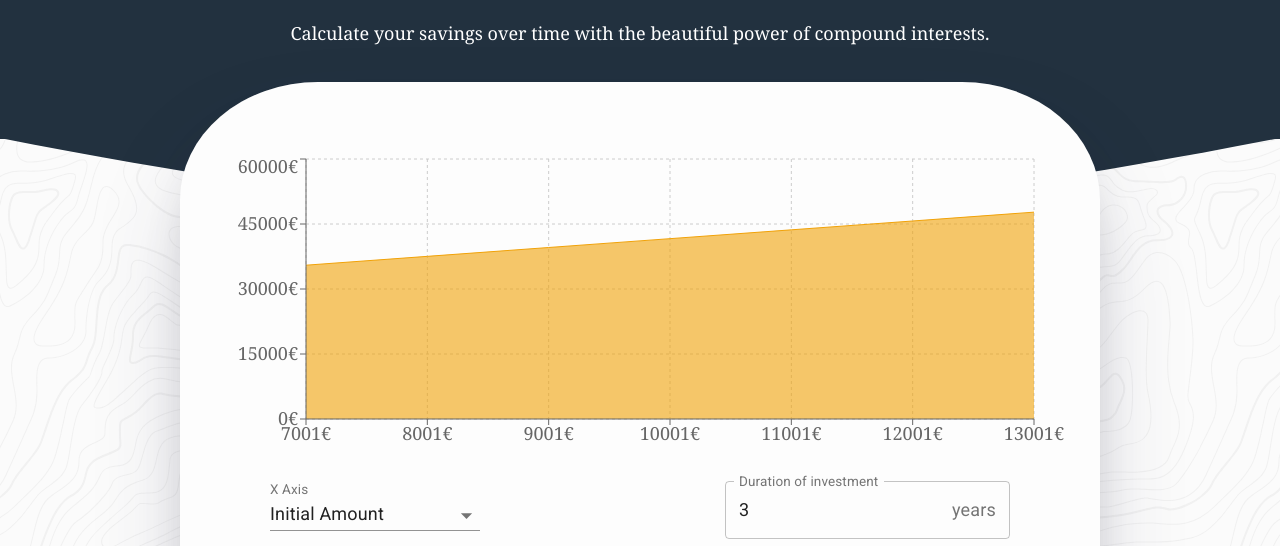
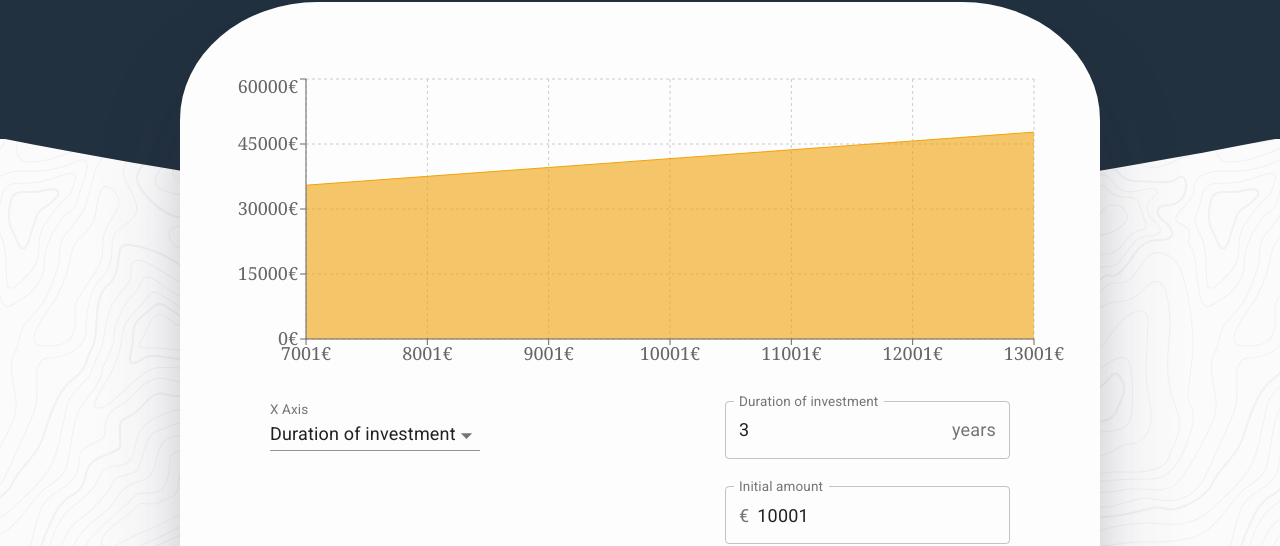
Before and after one commit to alramalho/compound-composer, a Gatsby site: page / in a window 1280 px wide. Shown: the part 261-807 px from the top of the page. Built offline with nearby package versions, Linux system fonts and the light colour scheme; Gatsby itself is replaced by a stand-in of ours.

Commit message:
Small refactor

```diff
--- a/src/components/chart.js
+++ b/src/components/chart.js
@@ -1,30 +1,9 @@
 import React, {useEffect, useState} from 'react'
-import FormControl from "@material-ui/core/FormControl";
-import InputLabel from "@material-ui/core/InputLabel";
-import Select from "@material-ui/core/Select";
 import NumInput from "./numinput";
 import InputAdornment from "@material-ui/core/InputAdornment";
 import {CartesianGrid, Area, AreaChart, ResponsiveContainer, Tooltip, XAxis, YAxis} from "recharts";
-import {HorizontalContainer, VerticalContainer} from "./styled-components";
-import {withStyles} from "@material-ui/core/styles";
-import TextField from "@material-ui/core/TextField";
-
-const CssSelect = withStyles({
-  root: {
-    "& .MuiSelect-select	": {
-      color: `#f1a208`,
-      borderColor: `#f1a208`
-    },
-  }
-})(Select);
-
-
-const SELECT_OPTIONS = {
-  PROFIT: 'profit',
-  DURATION: 'duration',
-  AMOUNT: 'amount',
-  INJECTION: 'injection'
-}
+import {HorizontalContainer, SELECT_OPTIONS, VerticalContainer} from "./styled-components";
+import XAxisSelect from "./select";
 
 const DURATION_STEP = 0.5
 const AMOUNT_STEP = 1000
@@ -70,7 +49,6 @@ const Chart = () => {
     }
     for (let i = 0; i <= 6; i++) {
       const steppedValue = Number(value) - 3 * step + i * step
-      // console.log(`step: ${step}, value: ${value}, steppedValue: ${steppedValue}`)
       newData.push({
         name: `${steppedValue}${option === SELECT_OPTIONS.DURATION ? ' years' : option === SELECT_OPTIONS.PROFIT ? '%' : '€'}`,
         total: generateProfit(
@@ -81,13 +59,11 @@ const Chart = () => {
         )
       })
     }
-    console.log("Data generated: ", newData)
     return newData
   }
 
   useEffect(() => {
     setXAxisData(generateNewData(xAxisOption))
-    console.log(`the enum selected was ${xAxisOption}`)
   }, [duration, initialAmount, profit, injection, xAxisOption])
 
 
@@ -111,23 +87,10 @@ const Chart = () => {
       </ResponsiveContainer>
       <HorizontalContainer>
         <VerticalContainer>
-          <FormControl>
-            <InputLabel id="demo-simple-x-select">X Axis</InputLabel>
-            <CssSelect
-              native
-              labelId="demo-simple-x-select"
-              id="demo-simple-x-select"
-              value={xAxisOption}
-              onChange={event => {
-                setXAxisOption(event.target.value)
-              }}
-            >
-              <option value={SELECT_OPTIONS.DURATION}>Duration of investment</option>
-              <option value={SELECT_OPTIONS.AMOUNT}>Initial Amount</option>
-              <option value={SELECT_OPTIONS.PROFIT}>Monthly profit</option>
-              <option value={SELECT_OPTIONS.INJECTION}>Monthly injection</option>
-            </CssSelect>
-          </FormControl>
+          <XAxisSelect
+            value={xAxisOption}
+            onChange={value => {setXAxisOption(value)}}
+          />
         </VerticalContainer>
         <VerticalContainer>
           <NumInput
--- /dev/null
+++ b/src/components/select.js
@@ -0,0 +1,40 @@
+import FormControl from "@material-ui/core/FormControl";
+import InputLabel from "@material-ui/core/InputLabel";
+import React from "react";
+import {withStyles} from "@material-ui/core/styles";
+import {SELECT_OPTIONS} from "./styled-components";
+import Select from "@material-ui/core/Select";
+
+const CssSelect = withStyles({
+  root: {
+    "& .MuiSelect-select	": {
+      color: `#f1a208`,
+      borderColor: `#f1a208`
+    },
+  }
+})(Select);
+
+
+const XAxisSelect = (value, onChange) => {
+  return (
+    <FormControl>
+      <InputLabel id="demo-simple-x-select">X Axis</InputLabel>
+      <CssSelect
+        native
+        labelId="demo-simple-x-select"
+        id="demo-simple-x-select"
+        value={value}
+        onChange={event => {
+          onChange(event.target.value)
+        }}
+      >
+        <option value={SELECT_OPTIONS.DURATION}>Duration of investment</option>
+        <option value={SELECT_OPTIONS.AMOUNT}>Initial Amount</option>
+        <option value={SELECT_OPTIONS.PROFIT}>Monthly profit</option>
+        <option value={SELECT_OPTIONS.INJECTION}>Monthly injection</option>
+      </CssSelect>
+    </FormControl>
+  )
+}
+
+export default XAxisSelect
--- a/src/components/styled-components.js
+++ b/src/components/styled-components.js
@@ -2,6 +2,14 @@ import styled from "styled-components";
 import React from "react";
 
 export const upperBackgroundColor = `${'#22313f'}`
+
+export const SELECT_OPTIONS = {
+  PROFIT: 'profit',
+  DURATION: 'duration',
+  AMOUNT: 'amount',
+  INJECTION: 'injection'
+}
+
 
 export const BigCircleSeparator = () => (
   <svg id="bigHalfCircle" xmlns="http://www.w3.org/2000/svg" version="1.1" width="100%" height="100"
@@ -34,7 +42,7 @@ export const VerticalContainer = styled.div`
 export const Content = styled.div`
   position: relative;
   bottom: 0;
-  transform: translateY(-25vh);
+  transform: translateY(-35vh);
   transition-duration: 0.35s;
   left: 0;
   right: 0;
```
Also changed, not shown: src/components/layout.js (added).
